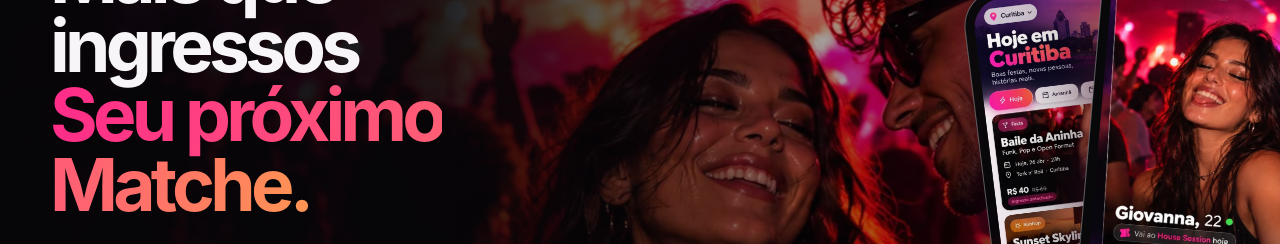
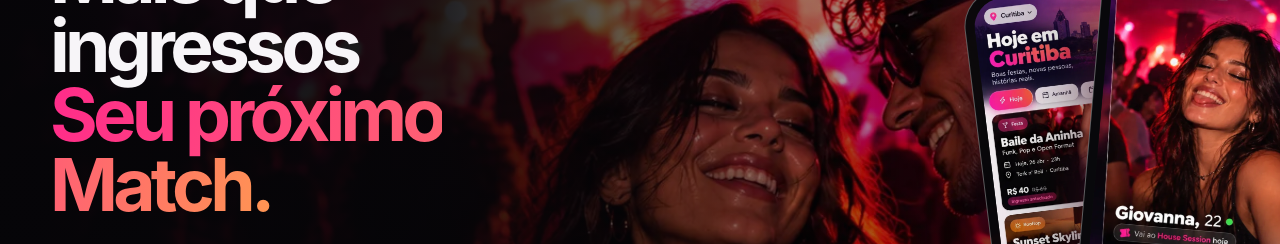
Before and after one commit to MPBarreto/role-site, a website: page index.html in a window 1280 px wide. Shown: the part 292-536 px from the top of the page. Drawn offline with Linux system fonts and the light colour scheme.

Commit message:
fix word match

```diff
--- a/index.html
+++ b/index.html
@@ -88,7 +88,7 @@
       <div class="container hero-grid">
         <div class="hero-copy">
           <p class="eyebrow">Eventos + pessoas + conexões</p>
-          <h1 id="hero-title">Mais que ingressos<br /><span>Seu próximo Matche.</span></h1>
+          <h1 id="hero-title">Mais que ingressos<br /><span>Seu próximo Match.</span></h1>
           <p class="hero-lead">No Matchie, encontre pessoas que vão ao mesmo evento, dê match e comece a conversar antes de chegar.</p>
           <div class="hero-actions">
             <a class="btn btn-primary" href="#app">Baixe o app</a>
```
